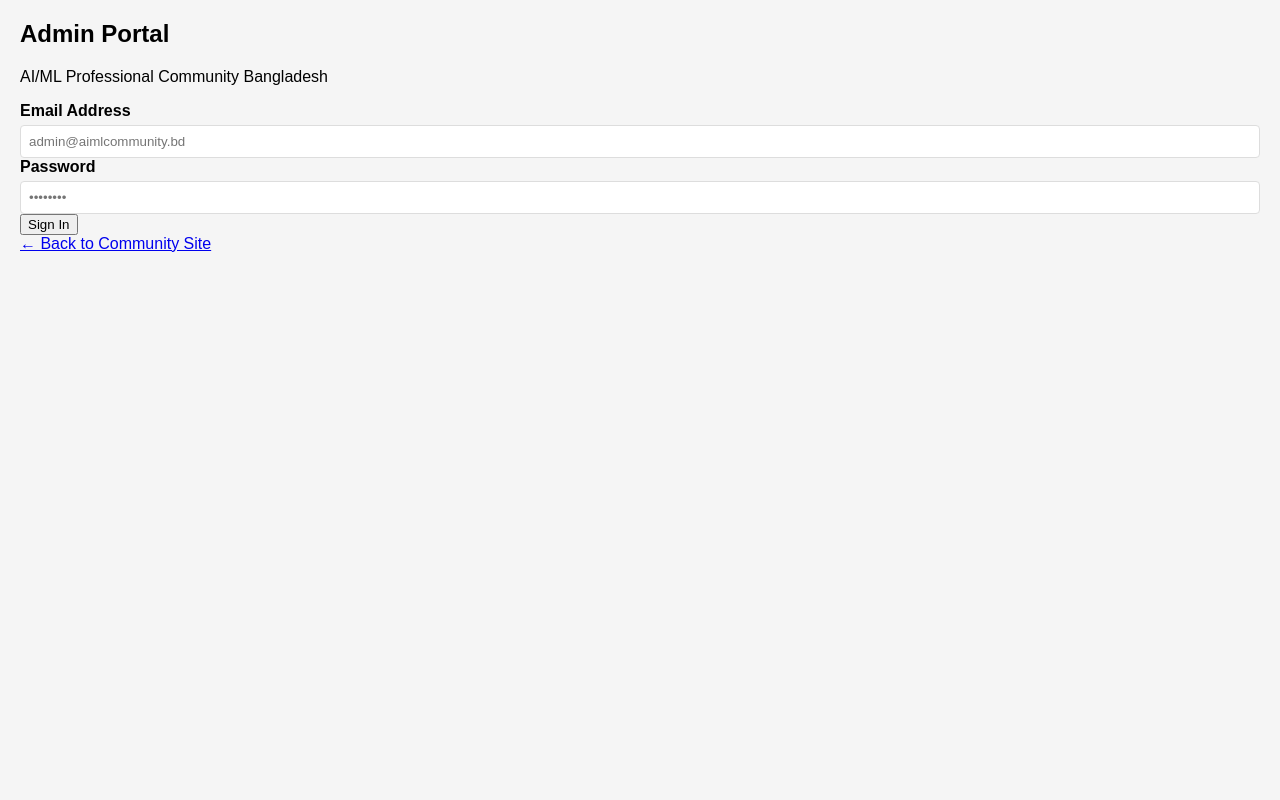
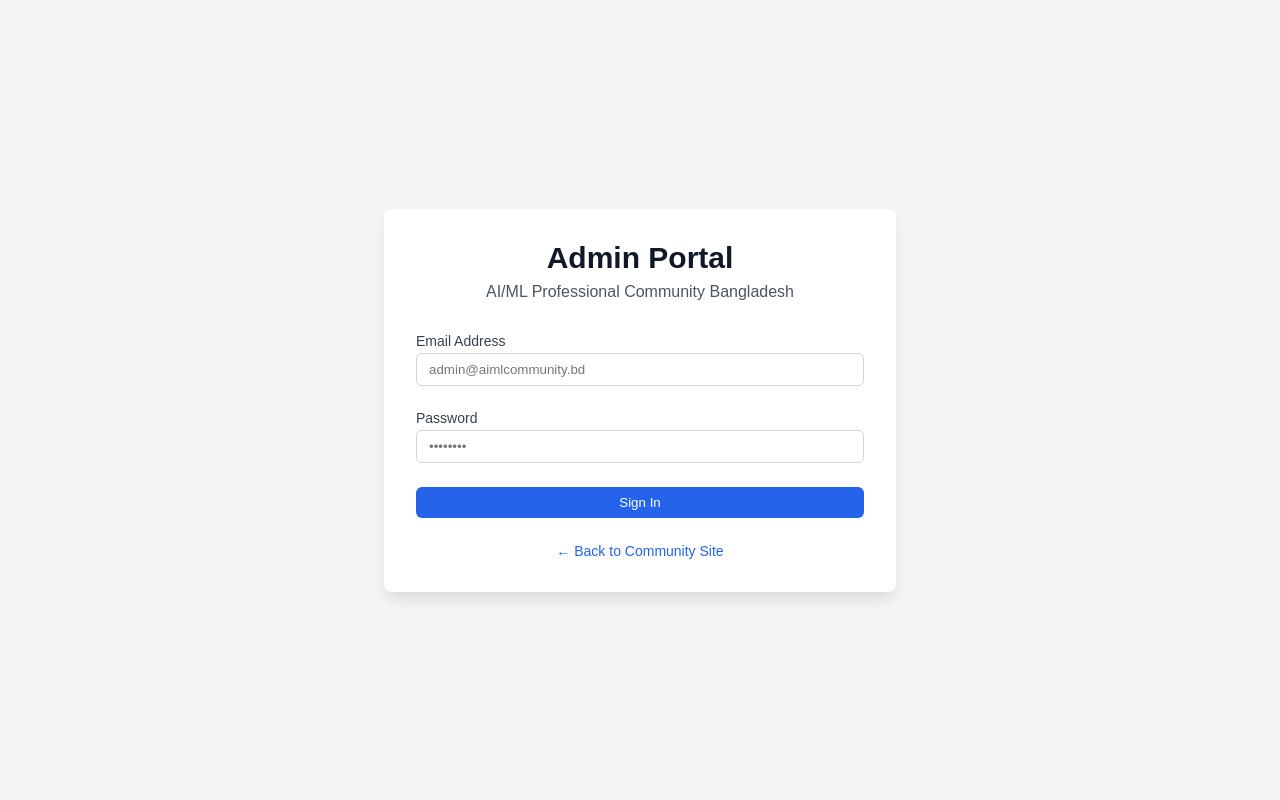
Before and after one commit to aimlcommunitybd/aimlcommunitybd, a Flask app: page /login/ in a window 1280 px wide. Run offline with Flask 3, Linux system fonts and the light colour scheme.

Commit message:
feat: enhance admin login page styling and structure and removed tailwind cdn

```diff
--- a/src/app/assets/css/dashboard.css
+++ b/src/app/assets/css/dashboard.css
@@ -141,3 +141,71 @@ tr:hover {
 .btn-load-more:hover {
     background-color: #0056b3;
 }
+
+
+/* Login Page Production Styles */
+.login-body {
+    background-color: #f3f4f6; /* bg-gray-100 */
+    display: flex;
+    align-items: center;
+    justify-content: center;
+    min-height: 100vh;
+    margin: 0;
+    font-family: sans-serif;
+}
+
+.login-container {
+    max-width: 28rem; /* max-w-md */
+    width: 100%;
+    background-color: #ffffff;
+    border-radius: 0.5rem; /* rounded-lg */
+    box-shadow: 0 10px 15px -3px rgba(0, 0, 0, 0.1); /* shadow-lg */
+    padding: 2rem; /* p-8 */
+}
+
+.login-header { text-align: center; margin-bottom: 2rem; }
+
+.login-title {
+    font-size: 1.875rem; /* text-3xl */
+    font-weight: 800;
+    color: #111827; /* text-gray-900 */
+    margin: 0;
+}
+
+.login-subtitle { color: #4b5563; margin-top: 0.5rem; }
+
+.login-form { display: flex; flex-direction: column; gap: 1.5rem; }
+
+.form-label {
+    display: block;
+    font-size: 0.875rem;
+    font-weight: 500;
+    color: #374151; /* text-gray-700 */
+    margin-bottom: 0.25rem;
+}
+
+.form-input {
+    width: 100%;
+    padding: 0.5rem 0.75rem;
+    border: 1px solid #d1d5db;
+    border-radius: 0.375rem;
+    box-sizing: border-box;
+}
+
+.btn-login {
+    width: 100%;
+    padding: 0.5rem 1rem;
+    background-color: #2563eb; /* blue-600 */
+    color: white;
+    border: none;
+    border-radius: 0.375rem;
+    font-weight: 500;
+    cursor: pointer;
+    transition: background-color 0.2s;
+}
+
+.btn-login:hover { background-color: #1d4ed8; }
+
+.login-footer { margin-top: 1.5rem; text-align: center; }
+
+.back-link { color: #2563eb; text-decoration: none; font-size: 0.875rem; }
--- a/src/app/templates/admin/login.html
+++ b/src/app/templates/admin/login.html
@@ -6,51 +6,42 @@
     <title>Admin Login | AI/ML Community BD</title>
     <link href="{{ url_for('assets', filename='css/dashboard.css') }}" rel="stylesheet">
 </head>
-<body class="bg-gray-100 flex items-center justify-center min-h-screen">
 
-    <div class="max-w-md w-full bg-white rounded-lg shadow-lg p-8">
-        <div class="text-center mb-8">
-            <h2 class="text-3xl font-extrabold text-gray-900">Admin Portal</h2>
-            <p class="text-gray-600 mt-2">AI/ML Professional Community Bangladesh</p>
+<body class="login-body">
+    <div class="login-container">
+        <div class="login-header">
+            <h2 class="login-title">Admin Portal</h2>
+            <p class="login-subtitle">AI/ML Professional Community Bangladesh</p>
         </div>
 
+        <!-- Flash messages -->
         {% with messages = get_flashed_messages(with_categories=true) %}
           {% if messages %}
             {% for category, message in messages %}
-              <div class="mb-4 p-3 rounded-md text-sm {{ 'bg-red-100 text-red-700' if category == 'error' else 'bg-green-100 text-green-700' }}">
+              <div class="alert alert-{{ 'error' if category == 'error' else 'success' }}">
                 {{ message }}
               </div>
             {% endfor %}
           {% endif %}
         {% endwith %}
 
-        <form action="{{ url_for('login') }}" method="POST" class="space-y-6">
-            <div>
-                <label for="email" class="block text-sm font-medium text-gray-700">Email Address</label>
-                <input type="email" id="email" name="email" required
-                    class="mt-1 block w-full px-3 py-2 border border-gray-300 rounded-md shadow-sm focus:outline-none focus:ring-blue-500 focus:border-blue-500 sm:text-sm"
-                    placeholder="admin@aimlcommunity.bd">
+        <form action="{{ url_for('login') }}" method="POST" class="login-form">
+            <div class="form-group">
+                <label for="email" class="form-label">Email Address</label>
+                <input type="email" id="email" name="email" required class="form-input" placeholder="admin@aimlcommunity.bd">
             </div>
 
-            <div>
-                <label for="password" class="block text-sm font-medium text-gray-700">Password</label>
-                <input type="password" id="password" name="password" required
-                    class="mt-1 block w-full px-3 py-2 border border-gray-300 rounded-md shadow-sm focus:outline-none focus:ring-blue-500 focus:border-blue-500 sm:text-sm"
-                    placeholder="••••••••">
+            <div class="form-group">
+                <label for="password" class="form-label">Password</label>
+                <input type="password" id="password" name="password" required class="form-input" placeholder="••••••••">
             </div>
 
-            <div>
-                <button type="submit"
-                    class="w-full flex justify-center py-2 px-4 border border-transparent rounded-md shadow-sm text-sm font-medium text-white bg-blue-600 hover:bg-blue-700 focus:outline-none focus:ring-2 focus:ring-offset-2 focus:ring-blue-500 transition-colors">
-                    Sign In
-                </button>
-            </div>
+            <button type="submit" class="btn-login">Sign In</button>
         </form>
 
-        <div class="mt-6 text-center">
-            <a href="/" class="text-sm text-blue-600 hover:text-blue-500">← Back to Community Site</a>
+        <div class="login-footer">
+            <a href="{{ url_for('login') }}" class="back-link">← Back to Community Site</a>
         </div>
     </div>
-
 </body>
 </html>
```
